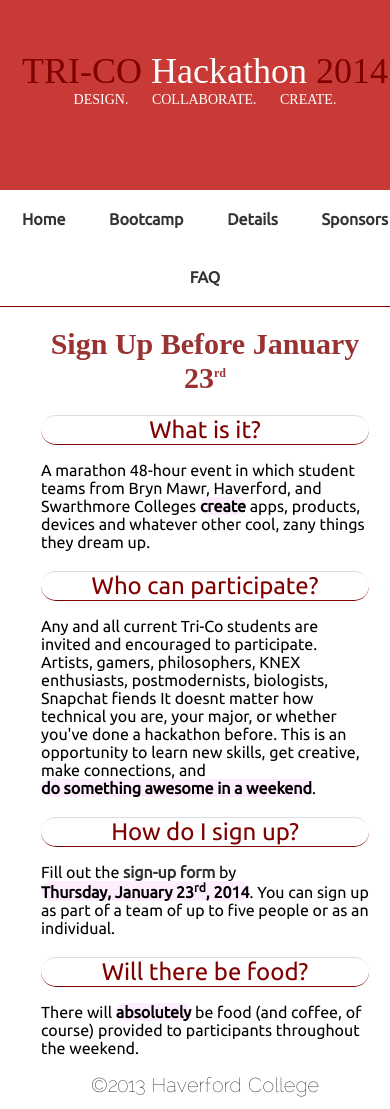
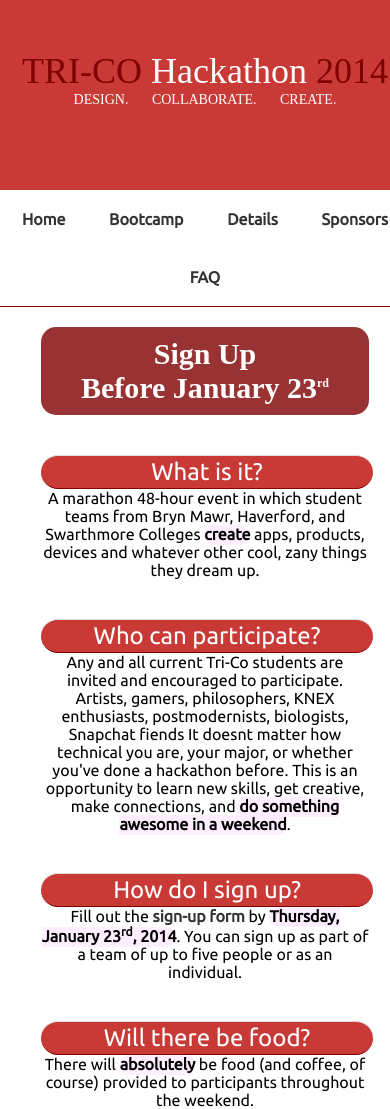
Before and after one commit to cfalk/Hackathon2013, a plain HTML site: page index.html in a window 390 px wide. Shown: the top 1109 px of the page. Drawn offline with Linux system fonts and the light colour scheme; a web font is replaced by a local one.

Commit message:
Modified CSS to be more mobile-friendly. Also disabled selection of buttons/logo/copyright.

```diff
--- a/index.html
+++ b/index.html
@@ -35,23 +35,19 @@
 </div>
 
 <div id="contentContainer">
-<a id="signupLink" href="https://docs.google.com/a/haverford.edu/forms/d/1ikzMLveRVkdSgGVGbjyRsi9zRddsqPq1Sg7QPkxxnDY/viewform">Sign Up Before January 23<span class="superscript">rd</span></a>
+<a id="signupLink" href="https://docs.google.com/a/haverford.edu/forms/d/1ikzMLveRVkdSgGVGbjyRsi9zRddsqPq1Sg7QPkxxnDY/viewform">Sign Up <div class="unbreakable">Before January 23<span class="superscript">rd</span></div></a>
 
 <div class="contentHeader">What is it?</div>
-<p>A marathon 48-hour event in which student teams from Bryn Mawr, Haverford, and Swarthmore Colleges <span class="contentHighlight">create</span> apps, products, devices and whatever other cool, zany things they dream up.</p>
+A marathon 48-hour event in which student teams from Bryn Mawr, Haverford, and Swarthmore Colleges <span class="contentHighlight">create</span> apps, products, devices and whatever other cool, zany things they dream up.
 
 <div class="contentHeader">Who can participate?</div>
-<p>Any and all current Tri-Co students are invited and encouraged to participate. Artists, gamers, philosophers, KNEX enthusiasts, postmodernists, biologists, Snapchat fiends It doesnt matter how technical you are, your major, or whether you've done a hackathon before. This is an opportunity to learn new skills, get creative, make connections, and<span class="contentHighlight"> do something awesome in a weekend</span>.</p>
+Any and all current Tri-Co students are invited and encouraged to participate. Artists, gamers, philosophers, KNEX enthusiasts, postmodernists, biologists, Snapchat fiends It doesnt matter how technical you are, your major, or whether you've done a hackathon before. This is an opportunity to learn new skills, get creative, make connections, and<span class="contentHighlight"> do something awesome in a weekend</span>.
 
 <div class="contentHeader">How do I sign up?</div>
-<p>Fill out the <a href="https://docs.google.com/a/haverford.edu/forms/d/1ikzMLveRVkdSgGVGbjyRsi9zRddsqPq1Sg7QPkxxnDY/viewform">sign-up form</a> by <span class="contentHighlight">Thursday, January 23<span class="superscript">rd</span>, 2014</span>. You can sign up as part of a team of up to five people or as an individual.<p>
+Fill out the <a href="https://docs.google.com/a/haverford.edu/forms/d/1ikzMLveRVkdSgGVGbjyRsi9zRddsqPq1Sg7QPkxxnDY/viewform">sign-up form</a> by <span class="contentHighlight">Thursday, January 23<span class="superscript">rd</span>, 2014</span>. You can sign up as part of a team of up to five people or as an individual.
 
 <div class="contentHeader">Will there be food?</div>
-<p>
 There will <span class="contentHighlight">absolutely</span> be food (and coffee, of course) provided to participants throughout the weekend.
-</p>
-
-</p>
 
 </div>
 
--- a/main.css
+++ b/main.css
@@ -6,6 +6,13 @@
 @font-face {
  font-family: "ubuntu";
  src: url(ubuntu_reg.ttf) format("truetype");
+}
+
+@font-face {
+  font-family: 'Carrois Gothic';
+  font-style: normal;
+  font-weight: 400;
+  src: local('Carrois Gothic'), local('CarroisGothic-Regular'), url(http://themes.googleusercontent.com/static/fonts/carroisgothic/v1/GCgb7bssGpwp7V5ynxmWy2IHn70NeZKJ0uStDo7Dza8.woff) format('woff');
 }
 
 @font-face {
@@ -20,6 +27,9 @@
  text-align:center;
  padding:0px;
  margin:0px;
+}
+
+span {
 }
 
 p, ul {
@@ -52,15 +62,21 @@
  font-size:12px;
 }
 
+.unbreakable {
+ display:inline-block;
+}
 
 /* # # # # # # # LOGO CONTAINER # # # # # # # # # */
 #logoContainer {
  height:190px;
  width:100%;
  position:relative;
-
  background-color:#C93A36;
  color:white;
+ user-select:none;
+ -webkit-user-select:none;
+ -moz-user-select:none;
+ cursor:default;
 }
 
 #logo {
@@ -84,6 +100,9 @@
  font-family:raleway;
  font-size:20px;
  margin:20px;
+ user-select:none;
+ -webkit-user-select:none;
+ -moz-user-select:none;
 }
 
 /* # # # # # # # ORGANIZER CONTAINER # # # # # # # # # */
@@ -126,6 +145,9 @@
 
 /* # # # # # # # MENU CONTAINER # # # # # # # # # */
 #menuContainer {
+ user-select:none;
+ -webkit-user-select:none;
+ -moz-user-select:none;
  border-bottom: 1px solid maroon;
 }
 
@@ -143,31 +165,35 @@
 /* # # # # # # # CONTENT CONTAINER # # # # # # # # # */
 .contentHeader {
  font-size:24px;
- color:maroon;
- margin-top:20px;
+ padding:2px;
+ margin-top:40px;
  width:100%;
  border-radius:25px;
  border-top: 1px solid #ddd;
  border-bottom: 1px solid maroon;
+ color:white;
+ background-color:#C93A36;
 }
 
 .contentSubHeader{
  margin-top:5px;
  padding: 10px;
- border-top: 1px solid #eee;
+ border-top: 2px solid #cbb;
  font-size: 20px;
 }
 
 .contentHighlight {
- display:inline-block;
  background-color: #fef;
- border-radius:10px;
+ border-radius:15px;
+ padding-bottom:2px;
  font-weight:bold;
 }
 
 .contentOblique {
- text-align:left;
- display:inline-block;
+ display:block;
+ width:100%;
+ margin-top:20px;
+ text-align:center;
  font-style:oblique;
 }
 
@@ -185,5 +211,12 @@
 #signupLink {
  font-family: Montserrat;
  font-size: 30px;
- color:maroon;
+ background-color:maroon;
+ color:white;
+ display:inline-block;
+ border-radius:15px;
+ padding:10px;
+ user-select:none;
+ -webkit-user-select:none;
+ -moz-user-select:none;
 }
```
Also changed, not shown: details.html (+1 -0 lines), preparation.html (+2 -2 lines).
